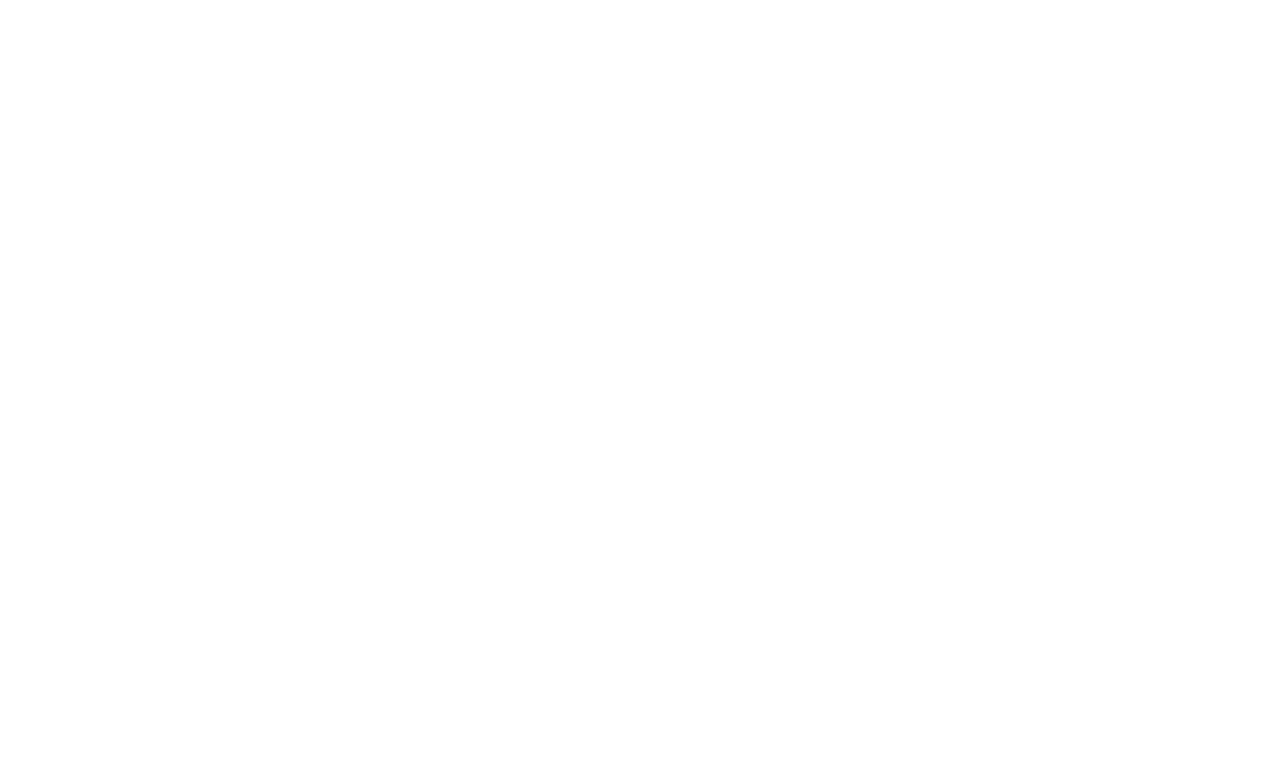
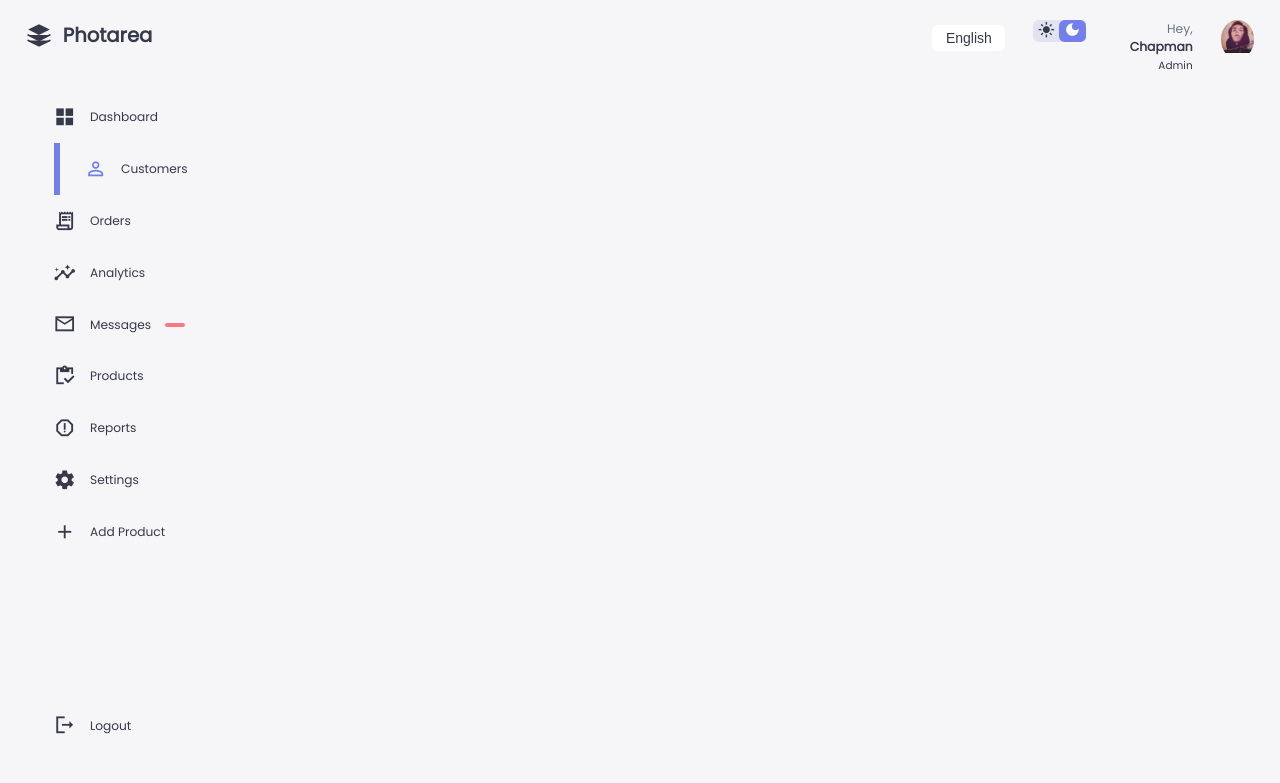
Before and after one commit to ponyn1ce/test-projeckt, a plain HTML site: page html/customers.html in a window 1280 px wide. Drawn offline with nearby package versions, Linux system fonts and the light colour scheme.

Commit message:
add the start items for work
Added the initial parameters for the project to start designing the page.

```diff
--- /dev/null
+++ b/css/customers.css
@@ -0,0 +1,390 @@
+@import url('https://fonts.googleapis.com/css2?family=Poppins:ital,wght@300;400;500;600;700;800&display=swap');
+
+:root{
+    --color-primary: #7380ec;
+    --color-danger: #ff7782;
+    --color-success: #41f1b6;
+    --color-warning: #ffbb55;
+    --color-white: #fff;
+    --color-info-dark: #7d8da1;
+    --color-info-light: #dce1ed;
+    --color-dark: #363949;
+    --color-light: rgba(132, 139, 200, 0.18);
+    --color-primary-veriant: #111e88;
+    --color-dark-veriant: #677483;
+    --color-background: #f6f6f9;
+
+    --card-border-radius: 2rem;
+    --border-radius-1: 0.4rem;
+    --border-radius-2: 0.8rem;
+    --border-radius-3: 1.2rem;
+
+    --card-padding: 1.8rem;
+    --padding-1: 1.2rem;
+
+    --box-shadow: 0 2rem 3rem var(--color-light);
+}
+
+.dark-theme-variables {
+    --color-background: #181a1e;
+    --color-white: #202528;
+    --color-dark: #edeffd;
+    --color-dark-veriant: #a3bdcc;
+    --color-light: rgba(0,0,0,0.4);
+    --box-shadow: 0 2rem 3rem var(--color-light);
+}
+
+
+*{
+    margin: 0;
+    padding: 0;
+    outline: 0;
+    appearance: none;
+    border: 0;
+    text-decoration: none;
+    list-style: none;
+    box-sizing: border-box;
+}
+
+html{
+    font-size: 14px;
+    overflow-x: hidden;
+}
+
+body{
+    width: 100%;
+    max-width: 100vw;
+    height: 100vh;
+    font-family: 'Poppins', sans-serif;
+    font-size: 0.88rem;
+    background: var(--color-background);
+    user-select: none;
+    overflow-x: hidden;
+    color: var(--color-dark);
+}
+
+
+.container{
+display: grid;
+width: 96%;
+margin: 0 auto;
+gap: 1.8rem;
+grid-template-columns: 14rem minmax(0, 1fr) 23rem;
+align-items: start;
+}
+
+a{
+    color: var(--color-dark);
+}
+
+img{
+    display: block;
+    width: 100%;
+}
+
+h1{
+    font-weight: 800;
+    font-size: 1.8rem;
+}
+
+h2{
+    font-size:1.4rem;
+}
+
+h3{
+    font-size:0.87rem;
+}
+
+h4{
+    font-size: 0.8rem;
+}
+
+h5{
+    font-size: 0.77rem;
+}
+
+small{
+    font-size: 0.75rem;
+}
+
+.profile-photo{
+    width: 2.8rem;
+    height: 2.8rem;;
+    border-radius: 50%;
+    overflow: hidden;
+}
+
+
+.text-muted{
+    color: var(--color-dark);
+}
+
+p{
+    color: var(--color-dark-veriant);
+}
+
+b{
+    color: var(--color-dark);
+}
+
+.primary{
+    color: var(--color-primary);
+}
+
+.danger{
+    color: var(--color-danger);
+}
+.success{
+    color: var(--color-success);
+}
+.warning{
+    color: var(--color-warning);
+}
+
+aside{
+    height: 100vh;;
+}
+
+aside .top{
+    display: flex;
+    align-items: center;
+    justify-content: space-between;
+    margin-top:1.4rem;
+}
+
+aside .logo{
+    display: flex;
+    gap: 0.8rem;
+}
+
+aside .logo .img{
+    width: 2rem;
+    height: 2rem;
+}
+
+aside .close{
+    display: none;
+}
+
+aside .sidebar{
+    display: flex;
+    flex-direction: column;
+    height: 86vh;
+    position: relative;
+    top: 3rem;
+}
+
+aside h3{
+    font-weight: 500;
+}
+
+.sidebar img{
+    width: 1rem;
+    height: 1rem;
+}
+
+
+aside .sidebar a{
+    display: flex;
+    color: var(--color-indo-dark);
+    margin-left: 2rem;
+    gap: 1rem;
+    align-items: center;
+    position: relative;
+    height: 3.7rem;
+    transition: all 300ms ease;
+}
+
+aside .sidebar a span{
+    font-size: 1.6rem;
+    transition: all 300ms ease;
+}
+
+aside .sidebar a:last-child{
+    position: absolute;
+    bottom: 2rem;
+    width: 100%;
+}
+
+aside .sidebar a:active{
+    background: var(--color-light);
+    color: var(--color-primary);
+    margin-left: 0;
+}
+
+
+    aside .sidebar a.active:before{
+        content: '';
+        width: 6px;
+        height: 100%;
+        background: var(--color-primary);
+    }
+
+    aside .sidebar a.active span{
+        color: var(--color-primary);
+        margin-left: calc(1rem - 3px);
+    }
+
+    aside .sidebar a:hover{
+        color: var(--color-primary);
+    }
+
+    aside .sidebar a:hover span{
+            margin-left: 1rem;
+    }
+
+
+aside .sidebar .message-count{
+    background: var(--color-danger);
+    color: var(--color-white);
+    padding: 2px 10px;
+    font-size: 11px;
+    border-radius: var(--border-radius-1);
+}
+
+.profile-photo{
+    width: 2.8rem;
+    height: 2.8rem;;
+    border-radius: 50%;
+    overflow: hidden;
+}
+
+
+/* sidebar */
+
+
+
+/* main section */
+
+main{
+    margin-top: 1.4rem;
+    min-width: 0;
+}
+
+.logo{display:flex;align-items:center;gap:6px;flex:0 0 auto;text-decoration:none;color:var(--color-dark)}
+.logo svg{width:26px;height:26px}
+.brand{color:var(--color-dark);font-weight:700;font-size:19px;letter-spacing:-0.01em;text-decoration:none;}
+
+
+
+
+
+
+
+
+
+
+
+
+
+
+
+
+
+
+
+
+
+
+
+
+
+
+
+
+
+
+
+
+
+.right{
+    margin-top: 1.4rem;
+    min-width: 0;
+
+}
+
+.right .top{
+    display: flex;
+    justify-content: end;
+    gap: 2rem;
+}
+
+.right .top button{
+    display: none;
+}
+
+.right .theme-toggler{
+    background: var(--color-light);
+    display: flex;
+    justify-content: space-between;
+    align-items: center;
+    height: 1.6rem;
+    width: 4.2rem;
+    cursor: pointer;
+    border-radius: var(--border-radius-1);
+}
+
+.right .theme-toggler span{
+    font-size: 1.2rem;
+    width: 50%;
+    height: 100%;
+    display: flex;
+    align-items: center;
+    justify-content: center;
+}
+
+.right .theme-toggler span.active{
+    background: var(--color-primary);
+    color: white;
+    border-radius: var(--border-radius-1);
+}
+
+.right .top .profile{
+    display: flex;
+    gap: 2rem;
+    text-align: right;
+}
+
+.language-switcher {
+        position: static;
+        display: flex;
+        align-items: center;
+        margin-bottom: 1.2rem;
+}
+
+#languageSelect {
+    padding: 4px 10px;
+    background: var(--color-white);
+    color: var(--color-dark);
+    border-radius: var(--border-radius-1);
+    border: 1px solid rgba(255, 255, 255, 0.547);
+    font-size: 1rem;
+    text-align: center;
+    cursor: pointer;
+}
+
+
+
+
+
+
+
+
+
+
+
+
+
+
+
+
+
+
+
+
+
+@media screen and (min-width: 1921px) {
+    html {
+        font-size: 21px;
+    }
+}
--- a/html/customers.html
+++ b/html/customers.html
@@ -3,9 +3,129 @@
 <head>
     <meta charset="UTF-8">
     <meta name="viewport" content="width=device-width, initial-scale=1.0">
-    <title>Document</title>
+    <link href="https://fonts.googleapis.com/icon?family=Material+Icons+Sharp" rel="stylesheet">
+    <link rel="stylesheet" href="https://fonts.googleapis.com/css2?family=Material+Symbols+Outlined:opsz,wght,FILL,GRAD@24,400,0,0&icon_names=orders" />
+    <link rel="stylesheet" href="../css/customers.css">
+    <link rel="stylesheet" href="../css/profile-menu.css">
+
+    <title>Customers</title>
 </head>
 <body>
+<div class="container">
+    <aside>
+        <div class="top">
+            <div class="logo">
+                <svg viewBox="0 0 24 24" fill="var(--color-dark)" xmlns="http://www.w3.org/2000/svg" aria-hidden="true">
+                    <path d="M12 2L2 7L12 12L22 7L12 2Z" fill="var(--color-dark)" />
+                    <path d="M2 17L12 22L22 17" stroke="var(--color-dark)" stroke-width="1.6" stroke-linecap="round" stroke-linejoin="round" />
+                    <path d="M2 12L12 17L22 12" stroke="var(--color-dark)" stroke-width="1.6" stroke-linecap="round" stroke-linejoin="round" />
+                </svg>
+                <h2 class="text-muted">Photarea</h2>
+            </div>
 
+            <div class="close" id="close-btn">
+                <span class="material-icons-sharp">close</span>
+            </div>
+        </div>
+
+
+        <div class="sidebar">
+
+            <a href="/index.html">
+                <span class="material-icons-sharp">grid_view</span>
+                <h3 data-i18n="dashboard">Dashboard</h3>
+            </a>
+
+            <a href="/html/customers.html" class="active">
+                <span class="material-icons-sharp">person_outline</span>
+                <h3 data-i18n="customers">Customers</h3>
+            </a>
+
+            <a href="/html/orders.html">
+                <span class="material-icons-sharp">receipt_long</span>
+                <h3 data-i18n="orders">Orders</h3>
+            </a>
+
+            <a href="/html/analytics.html">
+                <span class="material-icons-sharp">insights</span>
+                <h3 data-i18n="analytics">Analytics</h3>
+            </a>
+
+            <a href="/html/messages.html">
+                <span class="material-icons-sharp">mail_outline</span>
+                <h3 data-i18n="messages">Messages</h3>
+				<span class="message-count"></span>
+            </a>
+
+            <a href="/html/products.html">
+                <span class="material-icons-sharp">inventory</span>
+                <h3 data-i18n="products">Products</h3>
+
+            </a>
+
+            <a href="/html/reports.html">
+                <span class="material-icons-sharp">report_gmailerrorred</span>
+                <h3 data-i18n="reports">Reports</h3>
+            </a>
+
+            <a href="/html/setting.html">
+                <span class="material-icons-sharp">settings</span>
+                <h3 data-i18n="settings">Setting</h3>
+            </a>
+
+            <a href="/html/add_produkt.html">
+                <span class="material-icons-sharp">add</span>
+                <h3 data-i18n="add_product">Add Product</h3>
+            </a>
+
+            <a href="/html/profile.html">
+                <span class="material-icons-sharp">logout</span>
+                <h3 data-i18n="logout">Logout</h3>
+            </a>
+        </div>
+    </aside>
+
+    <!--Main Section-->
+
+<main>
+
+</main>
+
+
+    <div class="right">
+        <div class="top">
+            <button id="menu-btn">
+                <span class="material-icons-sharp">menu</span>
+            </button>
+            <div class="language-switcher">
+                <select name="" id="languageSelect">
+                    <option value="en">English</option>
+                    <option value="ru">Russian</option>
+                </select>
+            </div>
+            <div class="theme-toggler">
+                <span class="material-icons-sharp active" >light_mode</span>
+                <span class="material-icons-sharp">dark_mode</span>
+            </div>
+            <div class="profile">
+                <div class="info">
+                    <p>Hey, <b>Chapman</b></p>
+                    <small class="text-muted" data-i18n="admin">Admin</small>
+                </div>
+                <div class="profile-photo">
+                    <img src="../img/photo_2026-03-04_16-17-17.jpg" alt="">
+                </div>
+            </div>
+        </div>
+    </div>
+
+
+
+
+
+</div>
+<script src="../js/script.js"></script>
+<script src="../js/i18n.js"></script>
+<script src="../js/profileMenu.js"></script>
 </body>
 </html>
```
